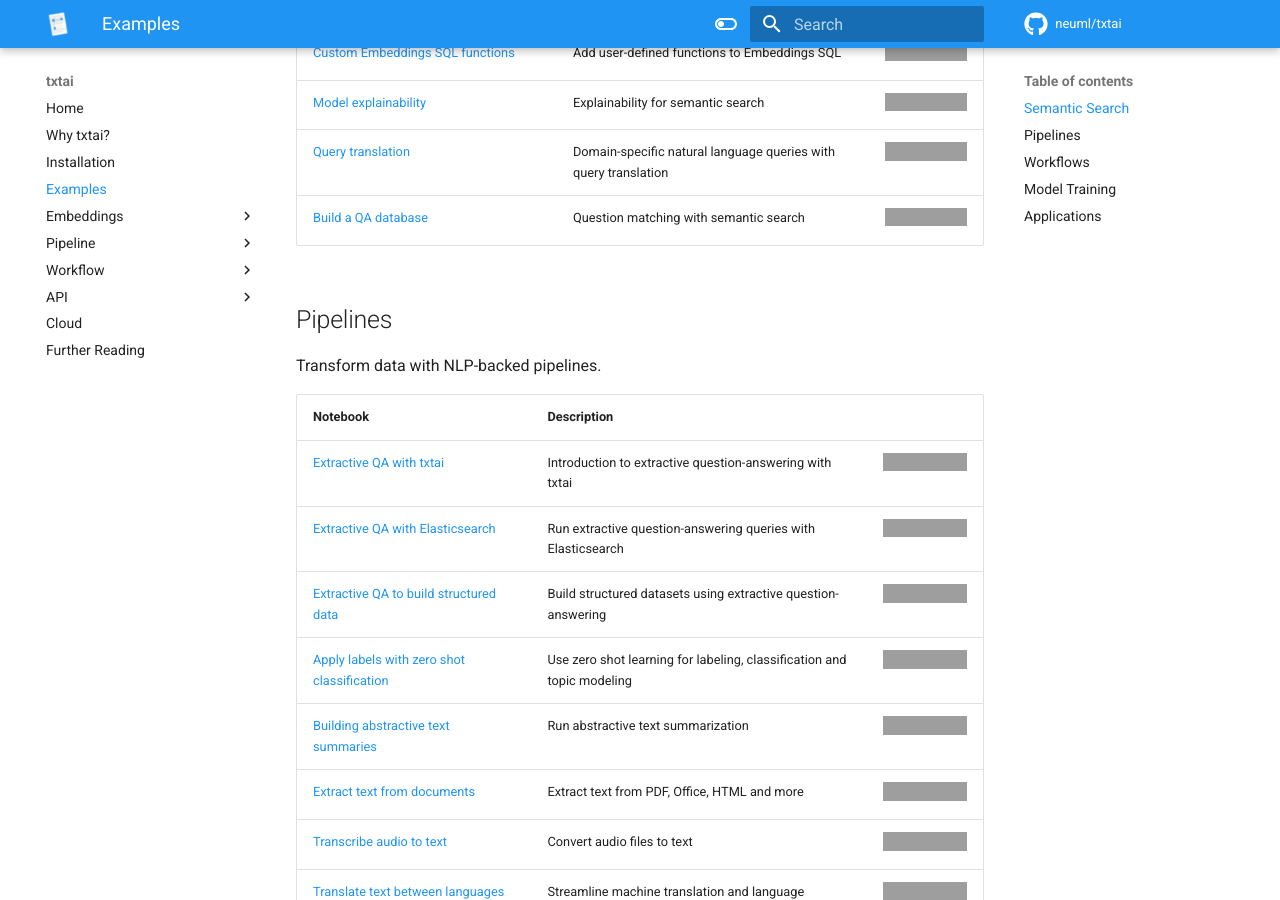
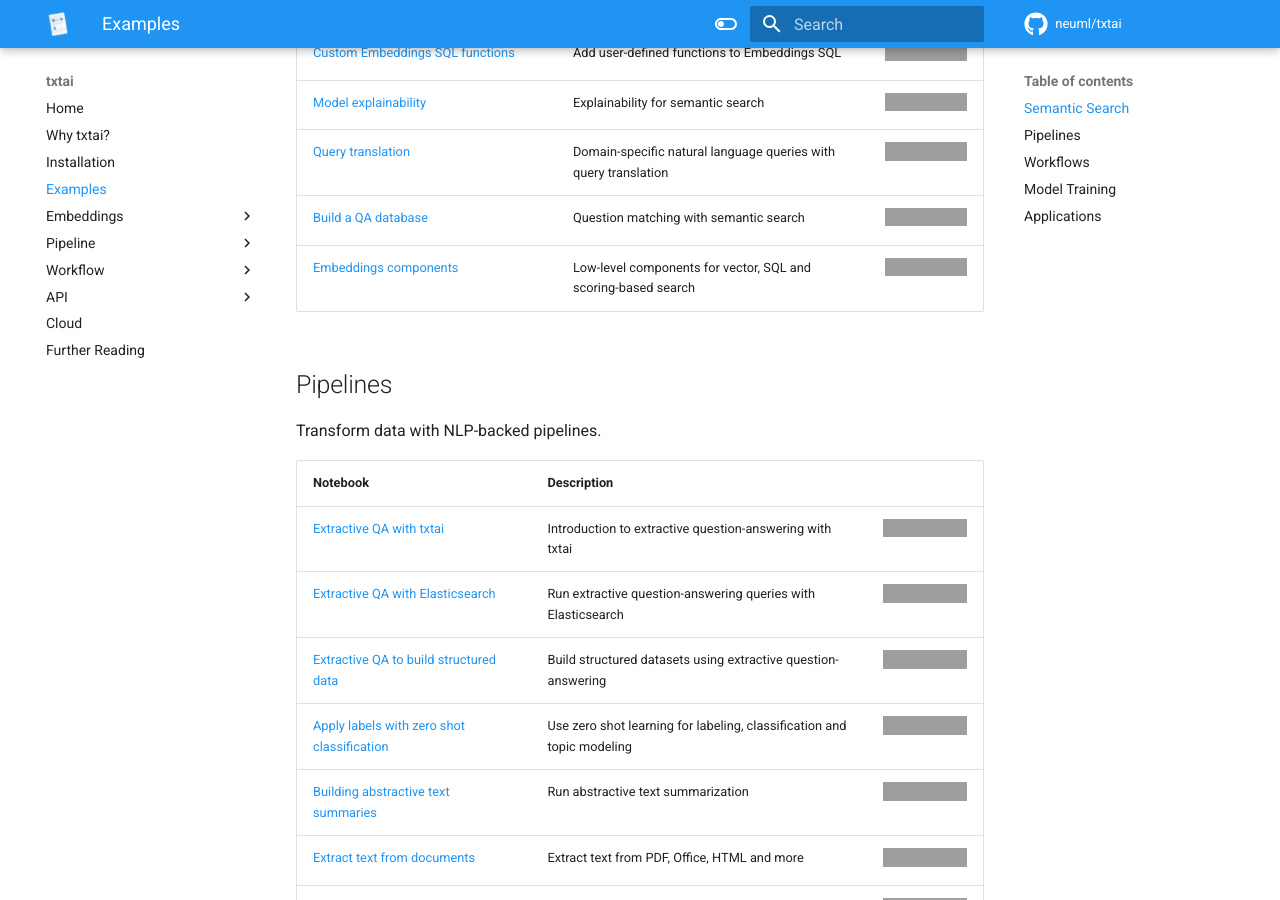
Before and after one commit to neuml/txtai, an MkDocs documentation site: the page built from docs/examples.md, in a window 1280 px wide and 900 px high, scrolled down 1198 px. Built offline with MkDocs 1.6.1 and Material for MkDocs 9.7.7, drawn with Linux system fonts in a browser that asks for light colours; comment, search, counter and statistics services are not loaded; grey boxes are pictures that could not be loaded.

Commit message:
Add notebook demonstrating functionality of individual embeddings components, #328

```diff
--- a/docs/examples.md
+++ b/docs/examples.md
@@ -23,6 +23,7 @@
 | [Model explainability](https://github.com/neuml/txtai/blob/master/examples/32_Model_explainability.ipynb) | Explainability for semantic search | [![Open In Colab](https://colab.research.google.com/assets/colab-badge.svg)](https://colab.research.google.com/github/neuml/txtai/blob/master/examples/32_Model_explainability.ipynb) |
 | [Query translation](https://github.com/neuml/txtai/blob/master/examples/33_Query_translation.ipynb) | Domain-specific natural language queries with query translation | [![Open In Colab](https://colab.research.google.com/assets/colab-badge.svg)](https://colab.research.google.com/github/neuml/txtai/blob/master/examples/33_Query_translation.ipynb) |
 | [Build a QA database](https://github.com/neuml/txtai/blob/master/examples/34_Build_a_QA_database.ipynb) | Question matching with semantic search | [![Open In Colab](https://colab.research.google.com/assets/colab-badge.svg)](https://colab.research.google.com/github/neuml/txtai/blob/master/examples/34_Build_a_QA_database.ipynb) |
+| [Embeddings components](https://github.com/neuml/txtai/blob/master/examples/37_Embeddings_index_components.ipynb) | Low-level components for vector, SQL and scoring-based search | [![Open In Colab](https://colab.research.google.com/assets/colab-badge.svg)](https://colab.research.google.com/github/neuml/txtai/blob/master/examples/37_Embeddings_index_components.ipynb) |
 
 ## Pipelines
 
```
Also changed, not shown: README.md (+1 -0 lines).
